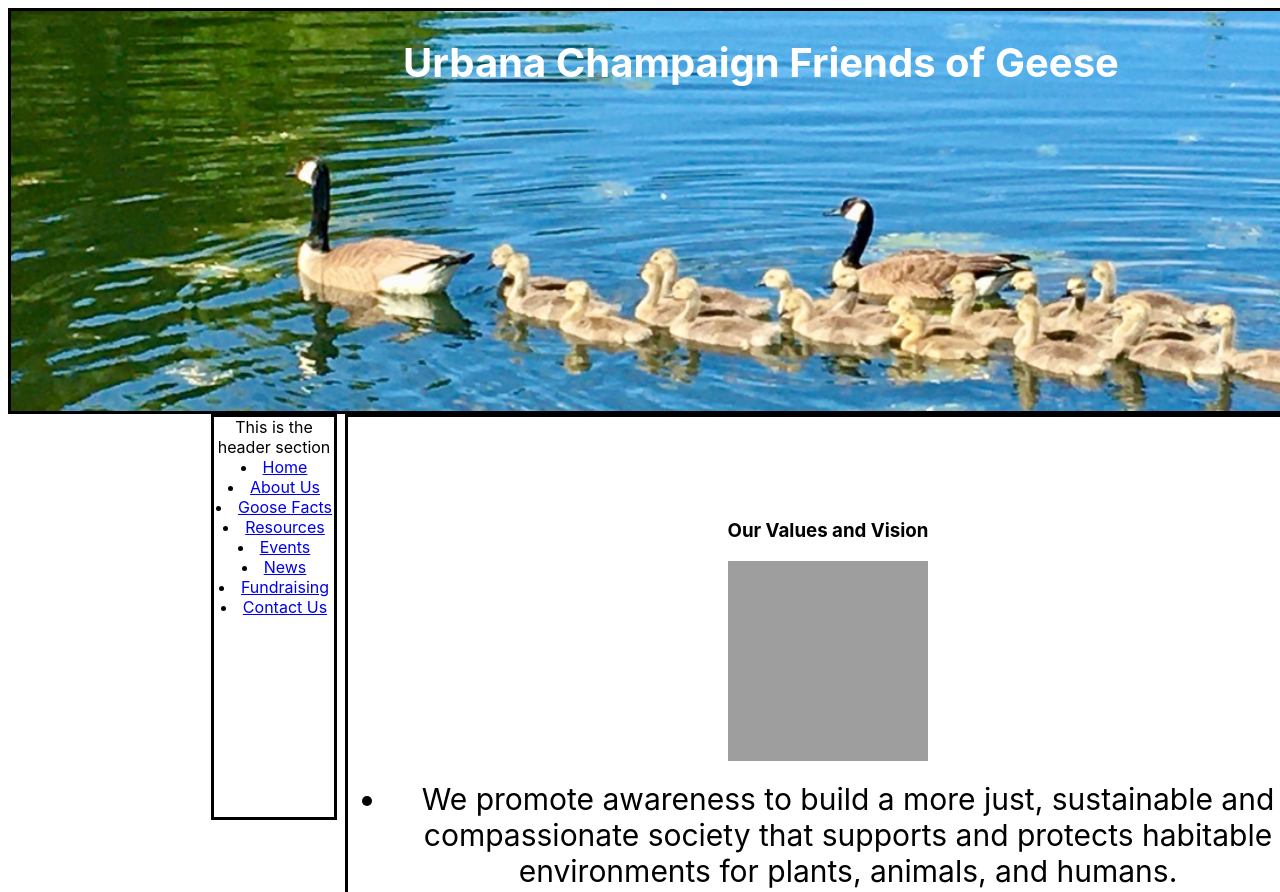
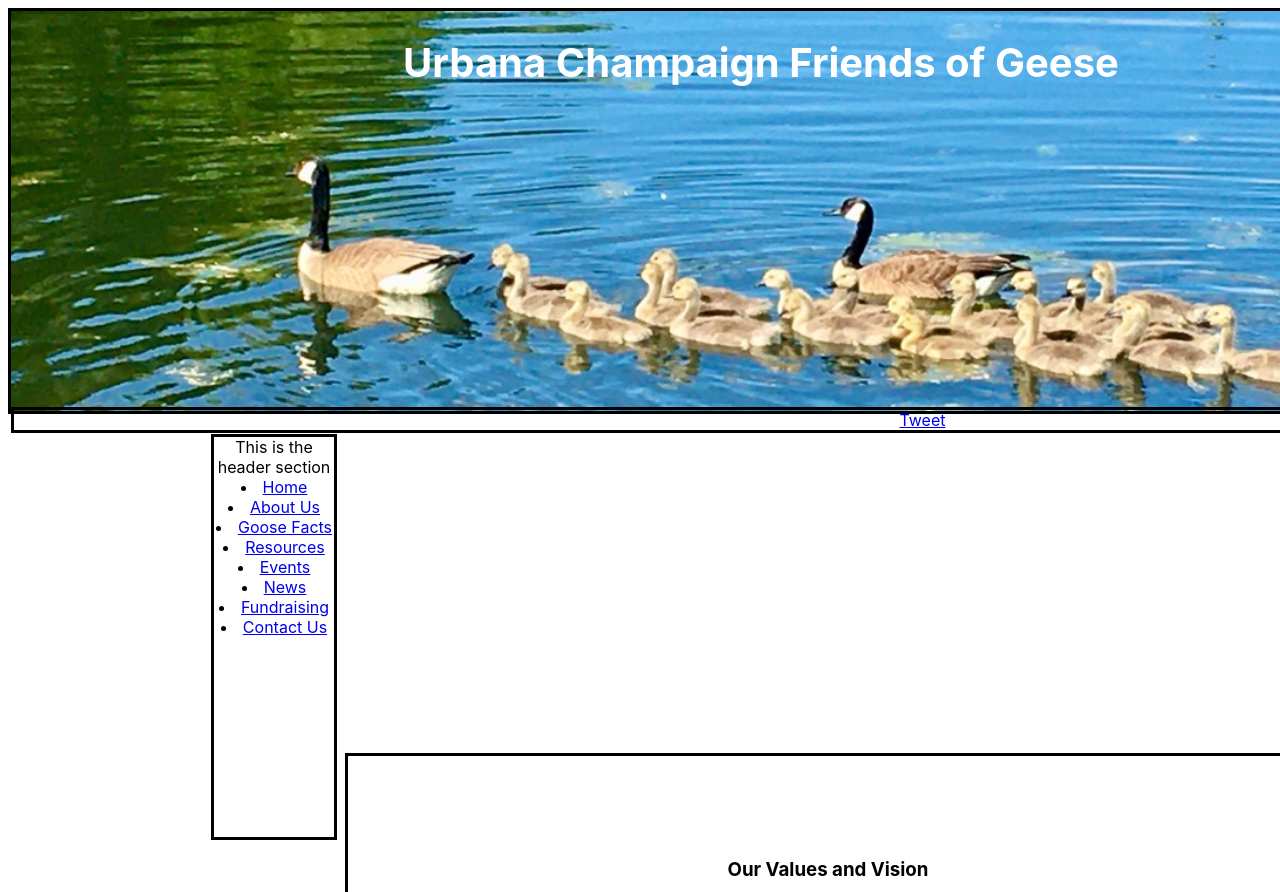
Before and after one commit to eruiz4/FOG, a plain HTML site: page FOG_about_us.html in a window 1280 px wide. Shown: the top 892 px of the page. Drawn offline with Linux system fonts and the light colour scheme; grey boxes are pictures that could not be loaded.

Commit message:
Add files via upload

```diff
--- a/FOG_about_us.html
+++ b/FOG_about_us.html
@@ -22,6 +22,7 @@
   </ul>
   </nav>
   </div>
+  <div class="middle-bar"><a href="https://twitter.com/share?ref_src=twsrc%5Etfw" class="twitter-share-button" data-show-count="false">Tweet</a><script async src="https://platform.twitter.com/widgets.js" charset="utf-8"></script></div>
   <div class="main-content">
     <main id="main">
       <p><h1>About Us</h1>
--- a/NewFOGcss.css
+++ b/NewFOGcss.css
@@ -5,7 +5,7 @@
     height: 400px;
     width:8%;
     margin-left: 200px;
-    margin-top: 300px;
+    margin-top: 320px;
     background-color: white;
 
   }
@@ -18,10 +18,14 @@
     width: 64%;
     overflow: auto;
     margin-right: 200px;
-    margin-top: 300px;
+    margin-top: 320px;
     background-color: white;
 
 
+  }
+  .middle-bar{
+    border: solid black;
+    margin-top: 320px;
   }
   #main img{
     height: 200px;
```
Also changed, not shown: index.html (+6 -0 lines).
